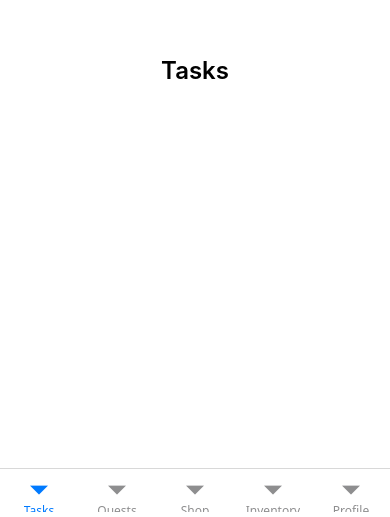
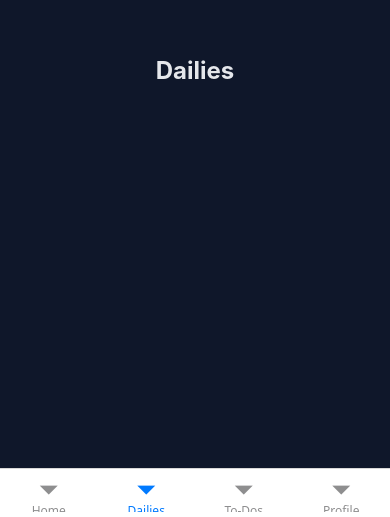
Before and after one commit to iamSinlapachai/HabitRPG, a React Native app: screen /Dailies in a window 390 px wide. Shown: the part 327-844 px from the top of the page. Built offline with nearby package versions, Linux system fonts and the light colour scheme.

Commit message:
Add Home-focused tab layout with placeholder screens

```diff
--- a/App.tsx
+++ b/App.tsx
@@ -2,17 +2,15 @@ import React from 'react';
 import { NavigationContainer } from '@react-navigation/native';
 import { createBottomTabNavigator } from '@react-navigation/bottom-tabs';
 
-import InventoryScreen from './src/screens/InventoryScreen';
+import DailiesScreen from './src/screens/DailiesScreen';
+import HomeScreen from './src/screens/HomeScreen';
 import ProfileScreen from './src/screens/ProfileScreen';
-import QuestsScreen from './src/screens/QuestsScreen';
-import ShopScreen from './src/screens/ShopScreen';
-import TasksScreen from './src/screens/TasksScreen';
+import ToDosScreen from './src/screens/ToDosScreen';
 
 type RootTabParamList = {
-  Tasks: undefined;
-  Quests: undefined;
-  Shop: undefined;
-  Inventory: undefined;
+  Home: undefined;
+  Dailies: undefined;
+  ToDos: undefined;
   Profile: undefined;
 };
 
@@ -22,6 +20,7 @@ const App: React.FC = () => {
   return (
     <NavigationContainer>
       <Tab.Navigator
+        initialRouteName="Home"
         screenOptions={{
           headerShown: false,
           tabBarLabelStyle: {
@@ -29,10 +28,16 @@ const App: React.FC = () => {
           },
         }}
       >
-        <Tab.Screen name="Tasks" component={TasksScreen} />
-        <Tab.Screen name="Quests" component={QuestsScreen} />
-        <Tab.Screen name="Shop" component={ShopScreen} />
-        <Tab.Screen name="Inventory" component={InventoryScreen} />
+        <Tab.Screen name="Home" component={HomeScreen} />
+        <Tab.Screen name="Dailies" component={DailiesScreen} />
+        <Tab.Screen
+          name="ToDos"
+          component={ToDosScreen}
+          options={{
+            title: 'To-Dos',
+            tabBarLabel: 'To-Dos',
+          }}
+        />
         <Tab.Screen name="Profile" component={ProfileScreen} />
       </Tab.Navigator>
     </NavigationContainer>
--- /dev/null
+++ b/src/screens/DailiesScreen.tsx
@@ -0,0 +1,31 @@
+import React from 'react';
+import { SafeAreaView, StyleSheet, Text, View } from 'react-native';
+
+const DailiesScreen: React.FC = () => {
+  return (
+    <SafeAreaView style={styles.safeArea}>
+      <View style={styles.container}>
+        <Text style={styles.title}>Dailies</Text>
+      </View>
+    </SafeAreaView>
+  );
+};
+
+const styles = StyleSheet.create({
+  safeArea: {
+    flex: 1,
+    backgroundColor: '#0F172A',
+  },
+  container: {
+    flex: 1,
+    alignItems: 'center',
+    justifyContent: 'center',
+  },
+  title: {
+    fontSize: 24,
+    fontWeight: '700',
+    color: '#E5E7EB',
+  },
+});
+
+export default DailiesScreen;
--- /dev/null
+++ b/src/screens/ToDosScreen.tsx
@@ -0,0 +1,31 @@
+import React from 'react';
+import { SafeAreaView, StyleSheet, Text, View } from 'react-native';
+
+const ToDosScreen: React.FC = () => {
+  return (
+    <SafeAreaView style={styles.safeArea}>
+      <View style={styles.container}>
+        <Text style={styles.title}>To-Dos</Text>
+      </View>
+    </SafeAreaView>
+  );
+};
+
+const styles = StyleSheet.create({
+  safeArea: {
+    flex: 1,
+    backgroundColor: '#0F172A',
+  },
+  container: {
+    flex: 1,
+    alignItems: 'center',
+    justifyContent: 'center',
+  },
+  title: {
+    fontSize: 24,
+    fontWeight: '700',
+    color: '#E5E7EB',
+  },
+});
+
+export default ToDosScreen;
```
